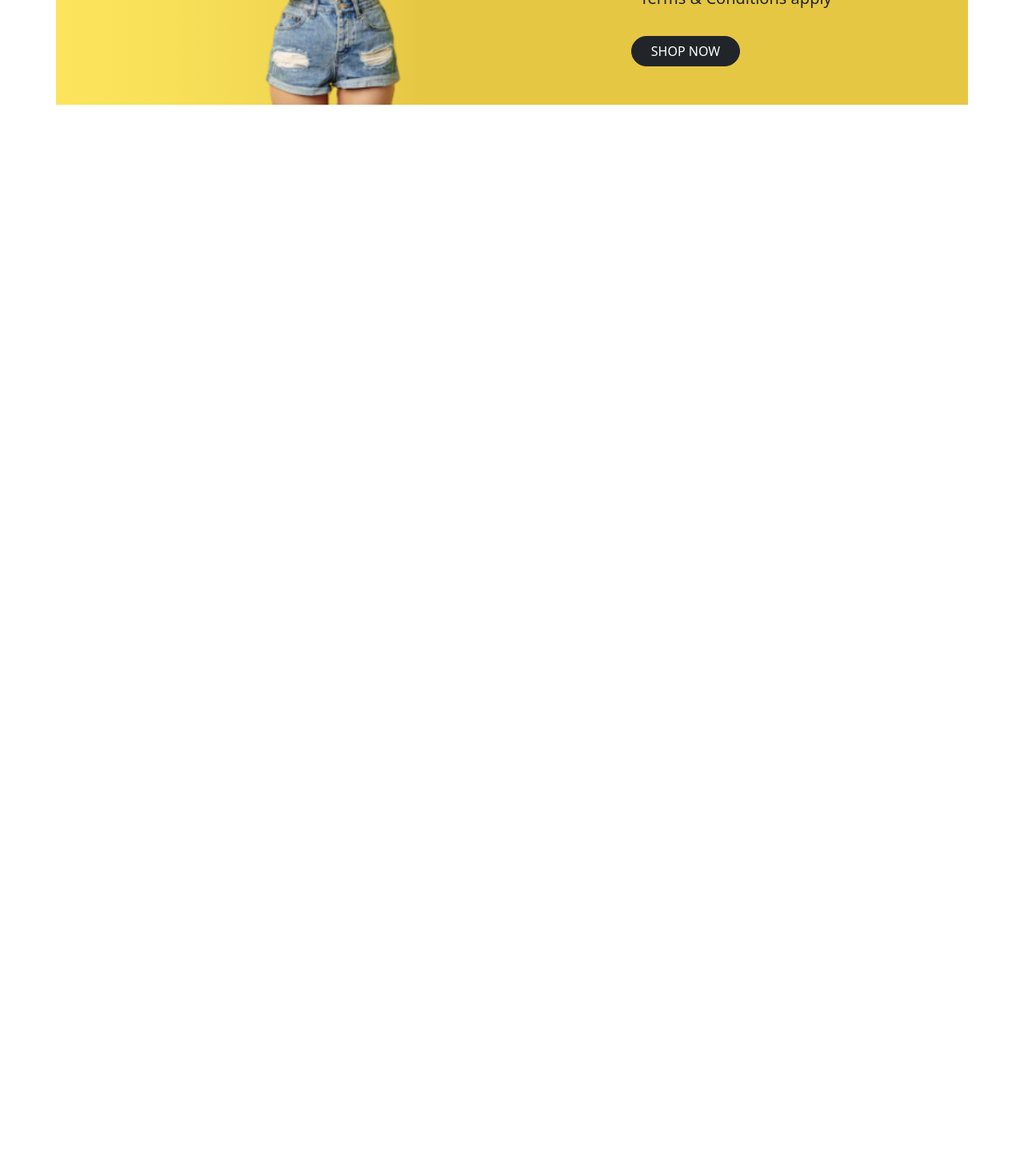
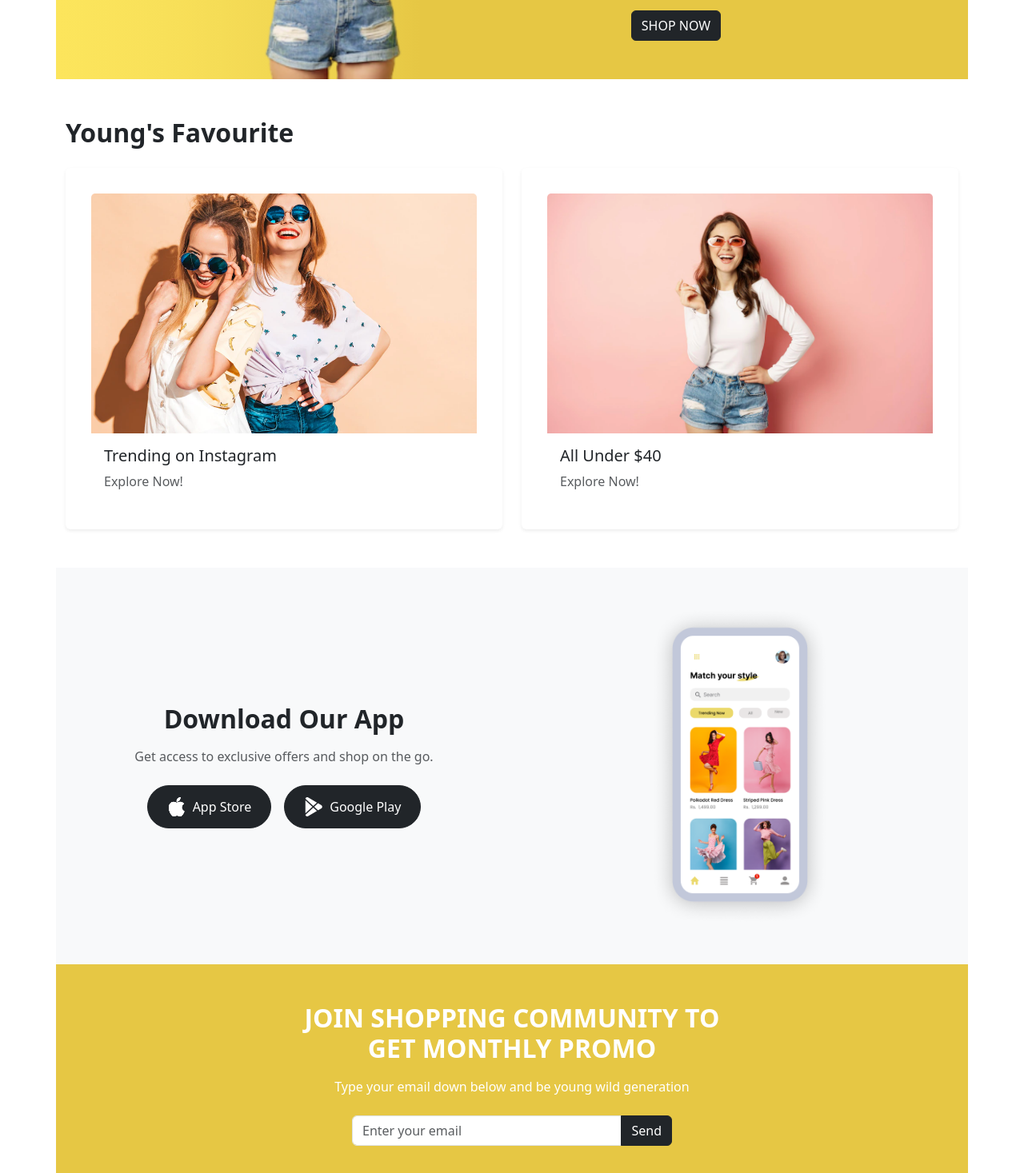
Before and after one commit to gabriellz1/Site-E-commerce, a Vue app: page / in a window 1280 px wide. Shown: the part 1330-2797 px from the top of the page at 80% size. Before the commit the page ends 1493 px from the top, so only its background shows below. Built offline with nearby package versions, Linux system fonts and the light colour scheme.

Commit message:
feat: criação de novos componentes de pagina.

```diff
--- /dev/null
+++ b/Front-end/src/components/DownloadAppSection.vue
@@ -0,0 +1,34 @@
+<template>
+  <section class="bg-light py-5">
+    <div class="container">
+      <div class="row align-items-center">
+        <!-- Texto centralizado -->
+        <div class="col-md-6 mb-4 mb-md-0 text-center">
+          <h2 class="fw-bold mb-3">Download Our App</h2>
+          <p class="text-muted mb-4">Get access to exclusive offers and shop on the go.</p>
+
+          <!-- Botões ligeiramente à direita -->
+          <div class="d-flex justify-content-center" style="padding-left: -1rem;">
+            <div class="d-flex gap-3 flex-wrap">
+              <a href="#" class="btn btn-dark d-flex align-items-center gap-2 px-4 py-2 rounded-pill">
+                <i class="bi bi-apple fs-4"></i> App Store
+              </a>
+              <a href="#" class="btn btn-dark d-flex align-items-center gap-2 px-4 py-2 rounded-pill">
+                <i class="bi bi-google-play fs-4"></i> Google Play
+              </a>
+            </div>
+          </div>
+        </div>
+
+        <!-- Imagem -->
+        <div class="col-md-6 text-center">
+          <img :src="appPhone" alt="App Preview" class="img-fluid" style="max-height: 400px;" />
+        </div>
+      </div>
+    </div>
+  </section>
+</template>
+
+<script setup>
+import appPhone from '../assets/imagens/AppMobile.png'
+</script>
--- /dev/null
+++ b/Front-end/src/components/FavoritesSection.vue
@@ -0,0 +1,41 @@
+<template>
+  <section class="py-5">
+    <div class="container">
+      <h2 class="fw-bold mb-4 text-start">Young's Favourite</h2>
+      <div class="row g-4">
+        <div class="col-md-6">
+          <div class="card border-0 shadow-sm">
+            <img src="../assets/imagens/modelos_produto4.png" class="card-img-top" alt="Trending on Instagram" />
+            <div class="card-body text-start">
+              <h5 class="card-title">Trending on Instagram</h5>
+              <p class="card-text text-muted">Explore Now!</p>
+            </div>
+          </div>
+        </div>
+
+        <div class="col-md-6">
+          <div class="card border-0 shadow-sm">
+            <img src="../assets/imagens/modelo_produto5.png" class="card-img-top" alt="All Under $40" />
+            <div class="card-body text-start">
+              <h5 class="card-title">All Under $40</h5>
+              <p class="card-text text-muted">Explore Now!</p>
+            </div>
+          </div>
+        </div>
+      </div>
+    </div>
+  </section>
+</template>
+
+<script>
+export default {
+  name: "FavoritesSection"
+};
+</script>
+
+<style scoped>
+.card-img-top {
+  height: 300px;
+  object-fit: cover;
+}
+</style>
--- a/Front-end/src/components/HeroBanner.vue
+++ b/Front-end/src/components/HeroBanner.vue
@@ -9,7 +9,7 @@
         <p class="lead mt-3">
           Live for influential and innovative fashion!
         </p>
-        <button class="btn btn-dark rounded-pill px-4 mt-3">SHOP NOW</button>
+        <button type="button" class="btn btn-dark">SHOP NOW</button>
       </div>
     </div>
 
--- a/Front-end/src/components/HeroBannerPromo.vue
+++ b/Front-end/src/components/HeroBannerPromo.vue
@@ -12,7 +12,8 @@
           *Terms & Conditions apply
         </p>
 
-        <button class="btn btn-dark rounded-pill px-4 mt-3">SHOP NOW</button>
+        <button type="button" class="btn btn-dark">SHOP NOW</button>
+
       </div>
     </div>
 
--- a/Front-end/src/components/NavBar.vue
+++ b/Front-end/src/components/NavBar.vue
@@ -40,8 +40,8 @@
 
         <!-- Botões de ação -->
         <div class="d-flex gap-2 mt-3 mt-lg-0">
-          <router-link to="/usuarios/cadastrar" class="btn btn-dark rounded-pill px-4 fw-semibold">SIGN UP</router-link>
-          <router-link to="/login" class="btn btn-dark rounded-pill px-4 fw-semibold">SIGN IN</router-link>
+          <router-link to="/usuarios/cadastrar" class="btn btn-dark rounded-3 px-4 fw-semibold">SIGN UP</router-link>
+          <router-link to="/login" class="btn btn-dark rounded-3 px-4 fw-semibold">SIGN IN</router-link>
         </div>
       </div>
     </div>
--- a/Front-end/src/components/NewArrivals.vue
+++ b/Front-end/src/components/NewArrivals.vue
@@ -1,7 +1,7 @@
 <template>
     <section class="py-5">
       <div class="container text-center">
-        <h2 class="fw-bold mb-4">NEW ARRIVALS</h2>
+        <h2 class="fw-bold mb-4 text-start">NEW ARRIVALS</h2>
         <div class="row g-4 justify-content-center">
           <div class="col-6 col-md-4 col-lg-3" v-for="(product, index) in products" :key="index">
             <ProductCard :image="product.image" :name="product.name" :price="product.price" />
--- /dev/null
+++ b/Front-end/src/components/NewsletterSection.vue
@@ -0,0 +1,30 @@
+<template>
+  <section style="background-color: #E6C744;" class="text-center py-5 text-white">
+    <div class="container">
+      <h2 class="fw-bold mb-3 text-uppercase">
+        Join Shopping Community to <br /> Get Monthly Promo
+      </h2>
+      <p class="mb-4">
+        Type your email down below and be young wild generation
+      </p>
+
+      <!-- Input com botão embutido -->
+      <form @submit.prevent class="d-flex justify-content-center">
+        <div class="input-group" style="max-width: 400px;">
+          <input
+            type="email"
+            class="form-control"
+            placeholder="Enter your email"
+            aria-label="Email"
+            required
+          />
+          <button class="btn btn-dark" type="submit">Send</button>
+        </div>
+      </form>
+    </div>
+  </section>
+</template>
+
+<script setup>
+// Nada aqui por enquanto
+</script>
--- a/Front-end/src/views/Home.vue
+++ b/Front-end/src/views/Home.vue
@@ -4,6 +4,9 @@
     <BrandStrip />
     <NewArrivals />
     <HeroBannerPromo />
+    <FavoritesSection />
+    <DownloadAppSection />
+    <NewsletterSection />
   </div>
 </template>
 
@@ -12,4 +15,7 @@ import HeroBanner from '../components/HeroBanner.vue'
 import BrandStrip from '../components/BrandStrip.vue'
 import NewArrivals from '../components/NewArrivals.vue'
 import HeroBannerPromo from '../components/HeroBannerPromo.vue'
+import FavoritesSection from '../components/FavoritesSection.vue'
+import DownloadAppSection from '../components/DownloadAppSection.vue'
+import NewsletterSection from '../components/NewsletterSection.vue'
 </script>
```
Also changed, not shown: Front-end/src/components/ProductCard.vue (indentation only).
